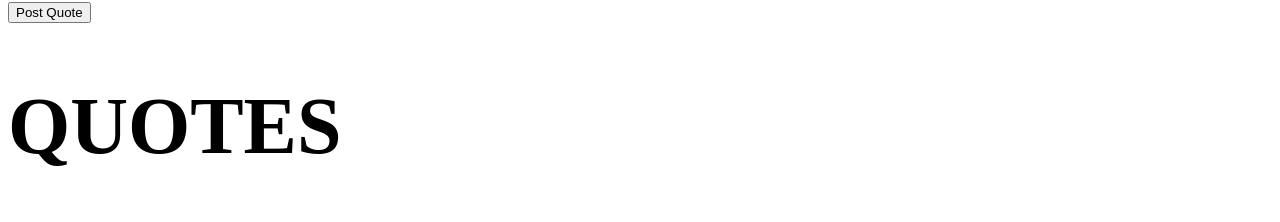
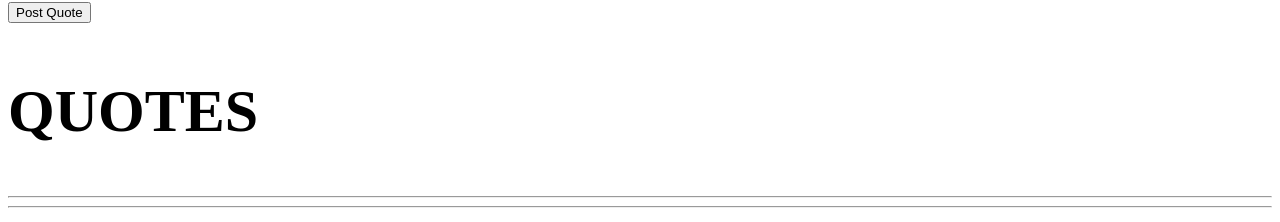
Before and after one commit to kennedy-ben/weeksixip, an Angular app: page / in a window 1280 px wide. Shown: the part 620-842 px from the top of the page. Built offline with nearby package versions, Linux system fonts and the light colour scheme.

Commit message:
new file

```diff
--- a/src/app/app.component.html
+++ b/src/app/app.component.html
@@ -29,7 +29,7 @@
 
 </div>
 <div class="container-fluid" >
-  <h1>QUOTES</h1>
+  <h2>QUOTES</h2>
 
 </div>
 
```
